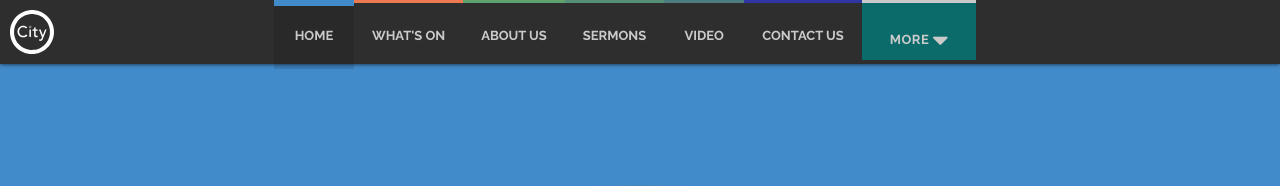
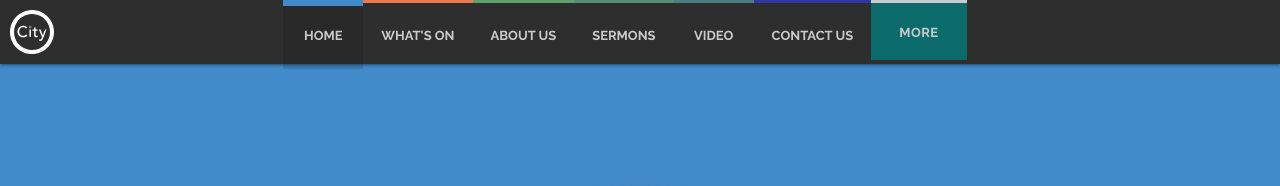
Before and after one commit to woodcock3/citychurch, a Jekyll site: the page built from index.html, in a window 1280 px wide. Shown: the top 186 px of the page. Built offline with Jekyll 4.4.1, drawn with Linux system fonts in a browser that asks for light colours.

Commit message:
Update main-navigation.html

```diff
--- a/_includes/main-navigation.html
+++ b/_includes/main-navigation.html
@@ -12,7 +12,7 @@
         {% capture id %}{{ node.id | remove:'/' | downcase }}{% endcapture %}
         <li class="p-{{id}}"><a href="#{{id}}">{{node.title}}</a></li>
       {% endfor %}
-      <a class="btn-large navbtn dropdown-trigger" href="#!" data-target="dropdown1">More <i class="fa fa-sort-desc"></i></a>
+      <a class="btn-large navbtn dropdown-trigger" href="#!" data-target="dropdown1">More</a>
     </ul>
   </div>
 </nav>
```
